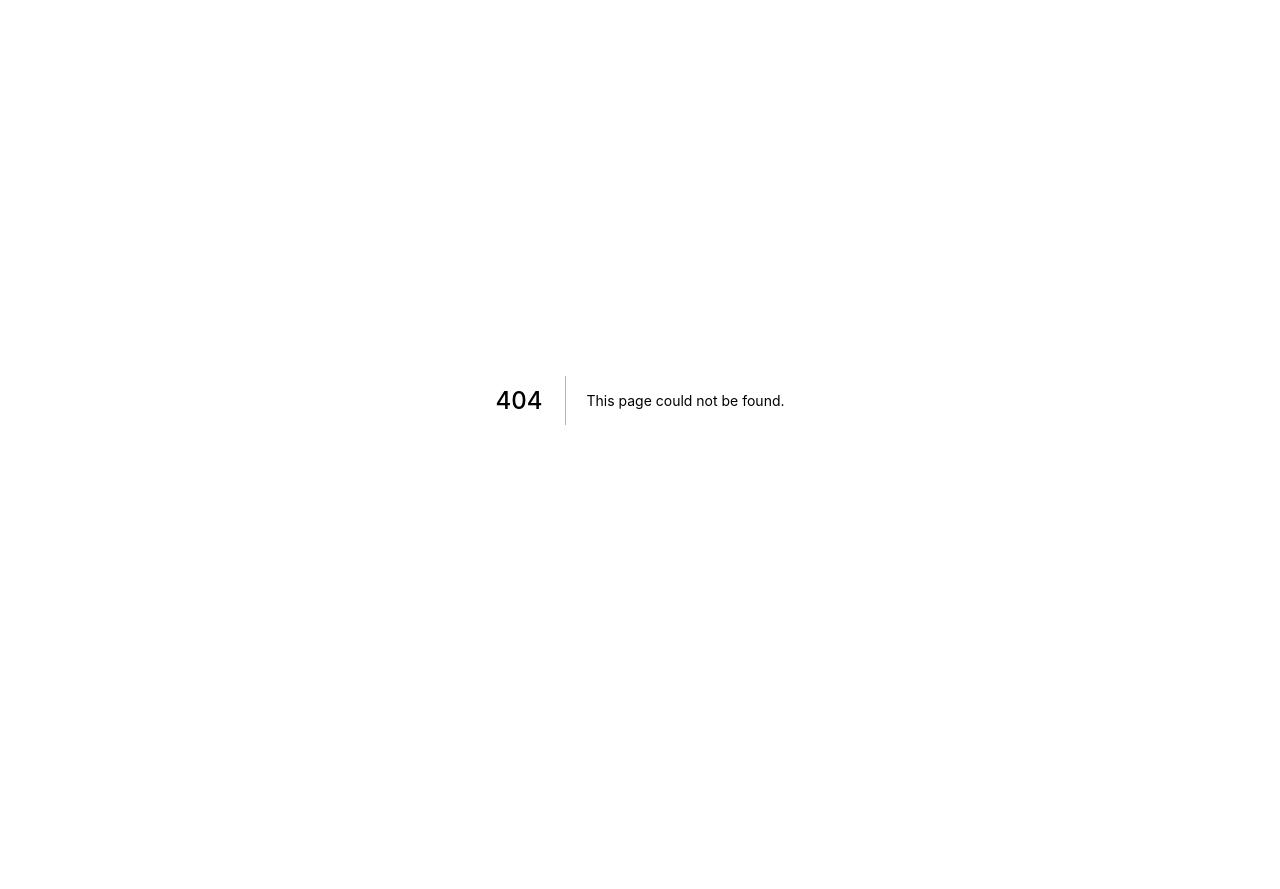
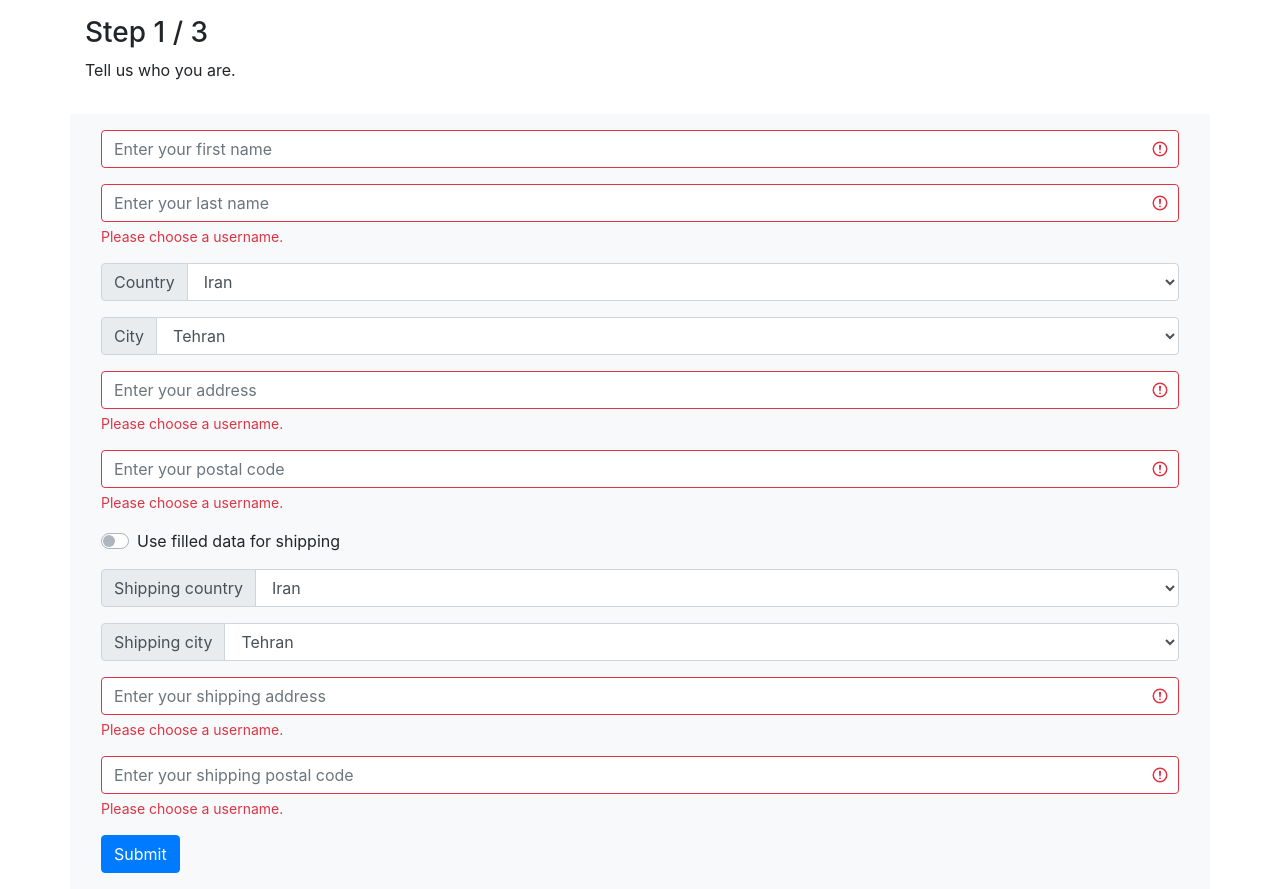
Before and after one commit to hooman734/registration-mockup, a Next.js app: page /registration in a window 1280 px wide. Before the commit this address had no page. Before the commit the page ends 800 px from the top, so only its background shows below. Built offline with nearby package versions, Linux system fonts and the light colour scheme.

Commit message:
made first step without functionality

```diff
--- /dev/null
+++ b/components/registration/StepOne.jsx
@@ -0,0 +1,161 @@
+import {Col, Form, Button, Container, Row, InputGroup} from "react-bootstrap";
+
+
+const StepOne = () => {
+    return (
+        <Container fluid={"sm"}>
+            <Row className="my-3">
+                <Col>
+                    <h3>Step 1 / 3</h3>
+                    <p>Tell us who you are.</p>
+                </Col>
+                <Col>
+                    <h1 className="text-right text-muted">
+                        <i className="fas fa-user"></i>
+                    </h1>
+                </Col>
+            </Row>
+            <Row className="mt-2 p-3 bg-light">
+                <Col>
+                    <Form>
+                        {/* first name field */}
+                        <Form.Group controlId="formFirstname">
+                            <InputGroup hasValidation>
+                                <Form.Control type="text" placeholder={"Enter your first name"} required isInvalid />
+                                <Form.Control.Feedback type="valid">
+                                    Please choose a username.
+                                </Form.Control.Feedback>
+                            </InputGroup>
+                        </Form.Group>
+
+                        {/* last name field */}
+                        <Form.Group controlId="formLastname">
+                            <InputGroup hasValidation>
+                                <Form.Control type="text" required isInvalid placeholder="Enter your last name"/>
+                                <Form.Control.Feedback type="invalid" >
+                                    Please choose a username.
+                                </Form.Control.Feedback>
+                            </InputGroup>
+                        </Form.Group>
+
+                        {/* choose country */}
+                        <Form.Group controlId="formCountry">
+                            <InputGroup hasValidation>
+                                <InputGroup.Prepend>
+                                    <InputGroup.Text>Country</InputGroup.Text>
+                                </InputGroup.Prepend>
+                                <Form.Control as="select" defaultValue="Country...">
+                                    <option>Iran</option>
+                                    <option>Armenia</option>
+                                    <option>...</option>
+                                </Form.Control>
+                            </InputGroup>
+                        </Form.Group>
+
+                        {/* choose city */}
+                        <Form.Group controlId="formCity">
+                            <InputGroup hasValidation>
+                                <InputGroup.Prepend>
+                                    <InputGroup.Text>City</InputGroup.Text>
+                                </InputGroup.Prepend>
+                                <Form.Control as="select" defaultValue="City...">
+                                    <option>Tehran</option>
+                                    <option>Yerevan</option>
+                                    <option>...</option>
+                                </Form.Control>
+                            </InputGroup>
+                        </Form.Group>
+
+                        {/* address */}
+                        <Form.Group controlId="formAddress">
+                            <InputGroup hasValidation>
+                                <Form.Control type="text" required isInvalid placeholder="Enter your address"/>
+                                <Form.Control.Feedback type="invalid">
+                                    Please choose a username.
+                                </Form.Control.Feedback>
+                            </InputGroup>
+                        </Form.Group>
+
+                        {/* postal code */}
+                        <Form.Group controlId="formPostalCode">
+                            <InputGroup hasValidation>
+                                <Form.Control type="text" required isInvalid placeholder={"Enter your postal code"}/>
+                                <Form.Control.Feedback type="invalid">
+                                    Please choose a username.
+                                </Form.Control.Feedback>
+                            </InputGroup>
+                        </Form.Group>
+
+                        {/* switch toggle */}
+                        {/* switch whether to use personal address as the shipping address */}
+                        <Form.Group controlId="formUseShippingAddress">
+                            <Form.Check
+                                type="switch"
+                                label="Use filled data for shipping"
+                            />
+                        </Form.Group>
+
+                        {/*  shipping address */}
+                        {/* choose country */}
+                        <Form.Group controlId="formShippingCountry">
+                            <InputGroup hasValidation>
+                                <InputGroup.Prepend>
+                                    <InputGroup.Text>Shipping country</InputGroup.Text>
+                                </InputGroup.Prepend>
+                                <Form.Control as="select" defaultValue="Country...">
+                                    <option>Iran</option>
+                                    <option>Armenia</option>
+                                    <option>...</option>
+                                </Form.Control>
+                            </InputGroup>
+                        </Form.Group>
+
+                        {/*  shipping address */}
+                        {/* choose city */}
+                        <Form.Group controlId="formShippingCity">
+                            <InputGroup hasValidation>
+                                <InputGroup.Prepend>
+                                    <InputGroup.Text>Shipping city</InputGroup.Text>
+                                </InputGroup.Prepend>
+                                <Form.Control as="select" defaultValue="City...">
+                                    <option>Tehran</option>
+                                    <option>Yerevan</option>
+                                    <option>...</option>
+                                </Form.Control>
+                            </InputGroup>
+                        </Form.Group>
+
+                        {/*  shipping address */}
+                        {/* address */}
+                        <Form.Group controlId="formShippingAddress">
+                            <InputGroup hasValidation>
+                                <Form.Control type="text" required isInvalid placeholder="Enter your shipping address"/>
+                                <Form.Control.Feedback type="invalid">
+                                    Please choose a username.
+                                </Form.Control.Feedback>
+                            </InputGroup>
+                        </Form.Group>
+
+                        {/*  shipping address */}
+                        {/* postal code */}
+                        <Form.Group controlId="formShippingPostalCode">
+                            <InputGroup hasValidation>
+                                <Form.Control type="text" required isInvalid placeholder={"Enter your shipping postal code"}/>
+                                <Form.Control.Feedback type="invalid">
+                                    Please choose a username.
+                                </Form.Control.Feedback>
+                            </InputGroup>
+                        </Form.Group>
+
+                        {/*  submit button */}
+                        <Button variant="primary" type="submit">
+                            Submit
+                        </Button>
+                    </Form>
+                </Col>
+            </Row>
+        </Container>
+    );
+}
+
+export default StepOne;
--- a/package.json
+++ b/package.json
@@ -8,8 +8,10 @@
     "start": "next start"
   },
   "dependencies": {
+    "bootstrap": "^4.6.0",
     "next": "10.0.7",
     "react": "17.0.1",
+    "react-bootstrap": "^1.5.0",
     "react-dom": "17.0.1"
   }
 }
--- a/pages/_app.js
+++ b/pages/_app.js
@@ -1,4 +1,5 @@
-import '../styles/globals.css'
+
+// import '../styles/globals.css'
 
 function MyApp({ Component, pageProps }) {
   return <Component {...pageProps} />
--- /dev/null
+++ b/pages/registration/index.js
@@ -0,0 +1,22 @@
+import 'bootstrap/dist/css/bootstrap.min.css';
+import Head from "next/head";
+
+
+import StepOne from "../../components/registration/StepOne";
+
+
+const Registration = () => {
+    return (
+
+        <div>
+            <Head>
+                <title>Registration</title>
+                <link rel="icon" href="/favicon.ico" />
+                <script src="https://kit.fontawesome.com/ba7061d606.js" crossOrigin="anonymous"></script>
+            </Head>
+            <StepOne/>
+        </div>
+    );
+}
+
+export default Registration
```
Also changed, not shown: 2 other files (tests, documents, lock files or other folders).
